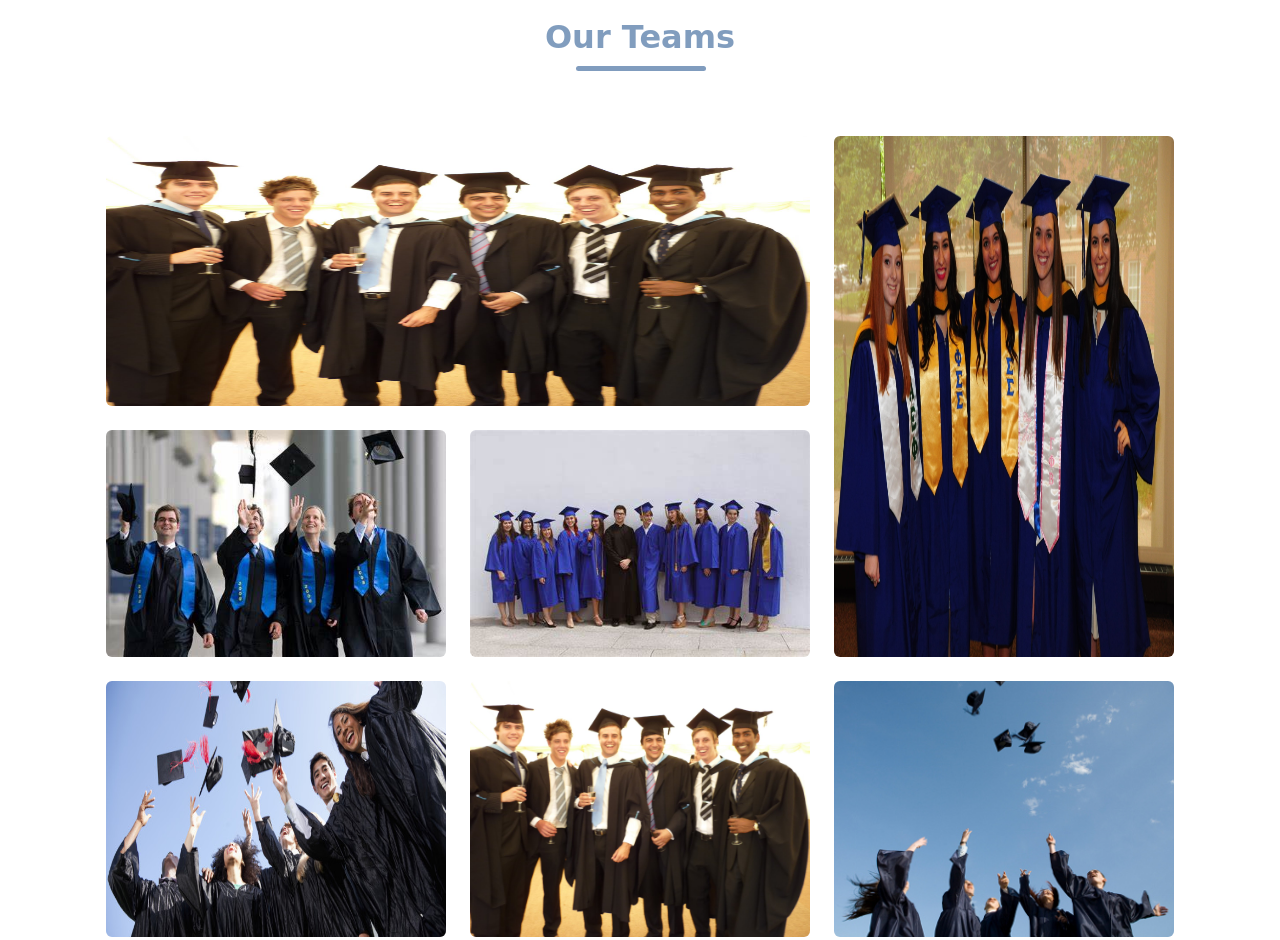
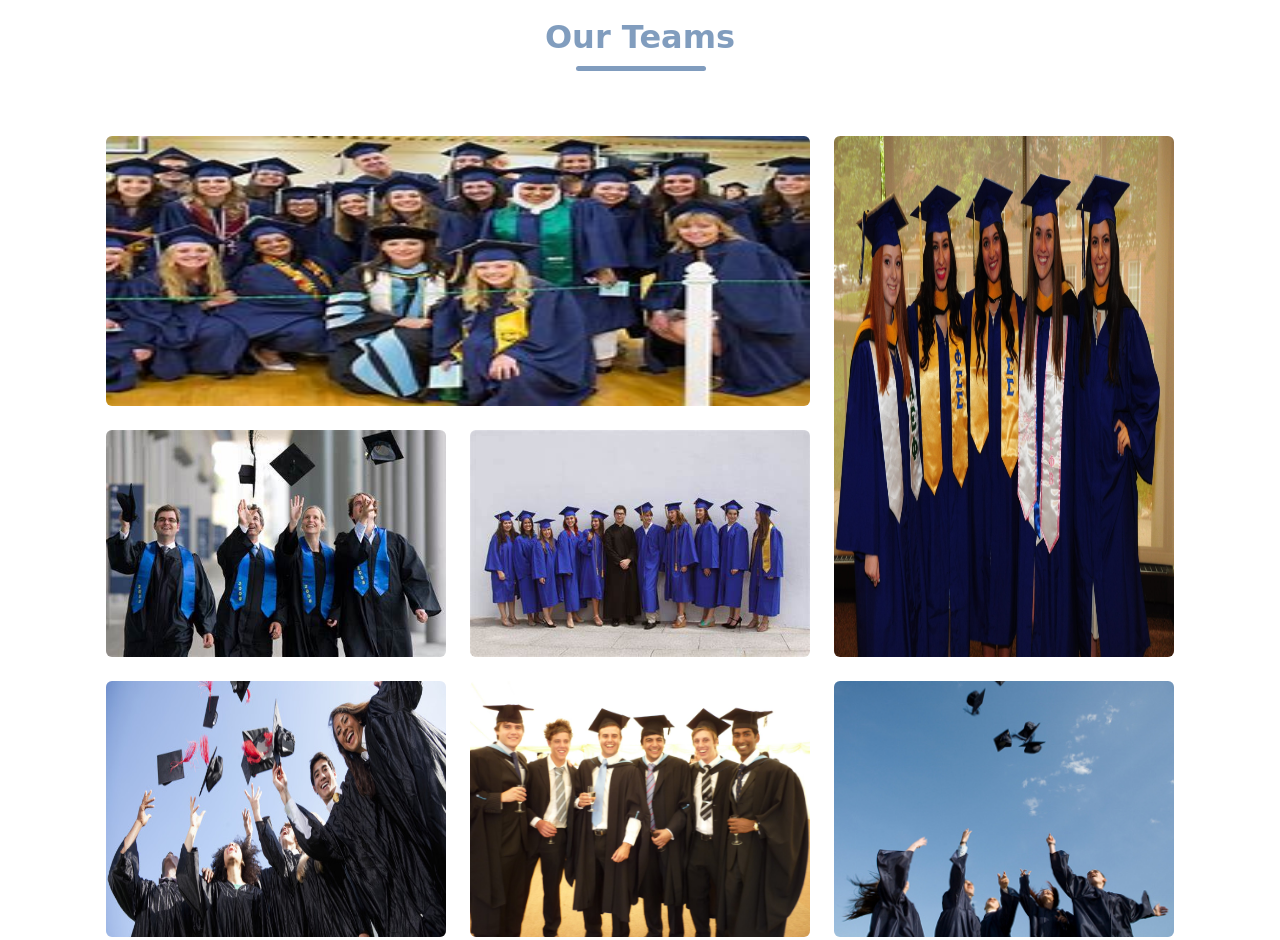
Before and after one commit to AlaaMaher112002/Graduation, a plain HTML site: page index.html in a window 1280 px wide. Shown: the part 1860-2800 px from the top of the page. Drawn offline with Linux system fonts and the light colour scheme.

Commit message:
setting images

```diff
--- a/index.html
+++ b/index.html
@@ -195,7 +195,7 @@
                     <div class="row g-2">
                         <div class="col-md-12 h-50">
                             <div class="work-item bd-info " id="img1">
-                                <img class="work-image w-100 h-100 rounded-2" src="images/pic4.jpg">
+                                <img class="work-image w-100 h-100 rounded-2" src="images/pic6.jpg">
                                 <div
                                     class="work-item-layer d-flex flex-column align-items-center justify-content-center text-dark">
 
@@ -270,7 +270,7 @@
                 </div>
                 <div class="col-xl-4 col-lg-4 col-md-6 col-sm-12 col-sx-12">
                     <div class="work-item bd-info ">
-                        <img class="work-image w-100 h-100 rounded-2" src="images/pic4.jpg">
+                        <img class="work-image w-100 h-100 rounded-2" src="images/pic4.JPG">
                         <div
                             class="work-item-layer d-flex flex-column align-items-center justify-content-center text-dark">
                             <div class="protofolio-layer-icon">
```
Also changed, not shown: images/pic6.jpg (added).
